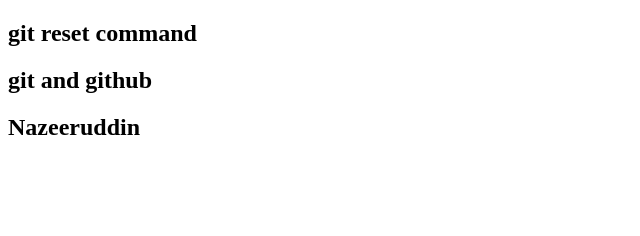
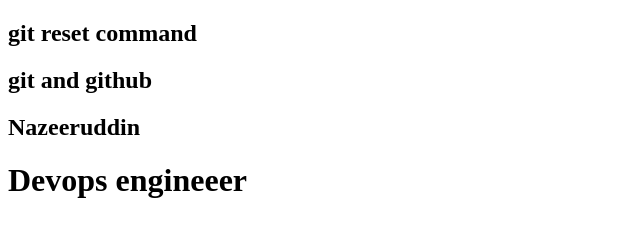
Before and after one commit to MohdNazeeruddin/Git-Reset-Command, a plain HTML site: page index.html in a window 1280 px wide. Shown: the whole page, without its empty margins (0-640 px from the left). Drawn offline with Linux system fonts and the light colour scheme.

Commit message:
git reset command done

```diff
--- a/index.html
+++ b/index.html
@@ -9,5 +9,6 @@
     <h2>git reset command</h2>
     <h2>git and github</h2>
     <h2>Nazeeruddin</h2>
+    <h1>Devops engineeer</h1>
 </body>
 </html>
```
